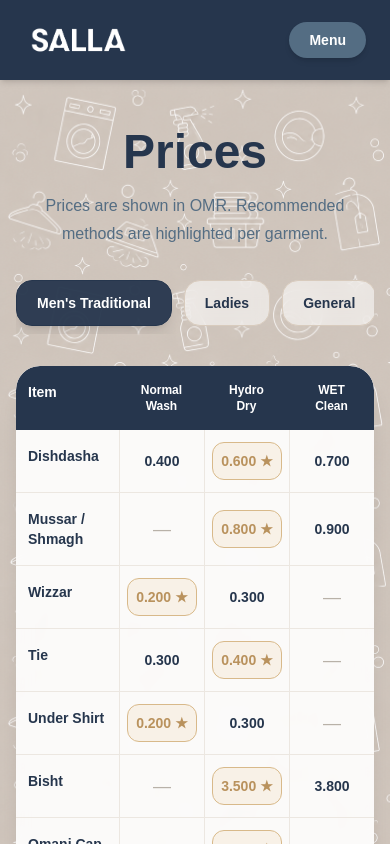
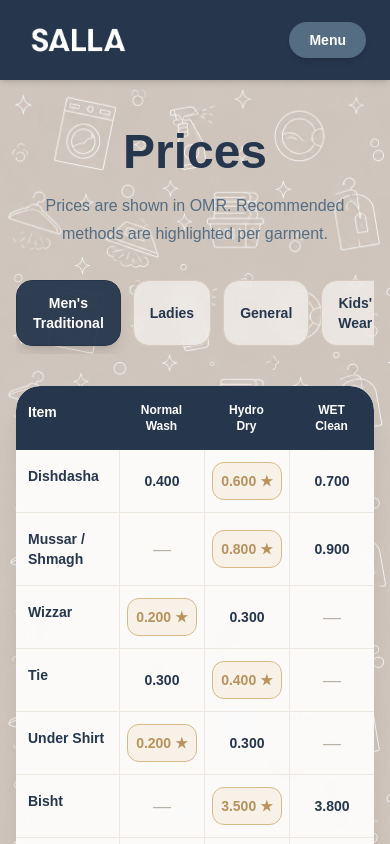
Before and after one commit to yasserm1999/salla-website, a Next.js app: page /prices in a window 390 px wide. Shown: the top 844 px of the page. Built offline with nearby package versions, Linux system fonts and the light colour scheme.

Commit message:
Improve mobile prices table layout and popup positioning

```diff
--- a/app/prices/page.tsx
+++ b/app/prices/page.tsx
@@ -252,7 +252,7 @@ export default function PricesPage() {
                 setActiveCategory(category);
                 setSelected(null);
               }}
-              className={`shrink-0 rounded-2xl border px-5 py-3 text-sm font-semibold transition md:px-7 md:text-base ${
+              className={`w-full rounded-2xl border px-4 py-3 text-center md:w-auto text-sm font-semibold transition md:px-7 md:text-base ${
                 activeCategory === category
                   ? "border-[#26364d] bg-[#26364d]/95 text-white shadow-lg"
                   : "border-[#d8cbbd] bg-white/55 text-[#26364d] backdrop-blur hover:bg-white/80"
```
